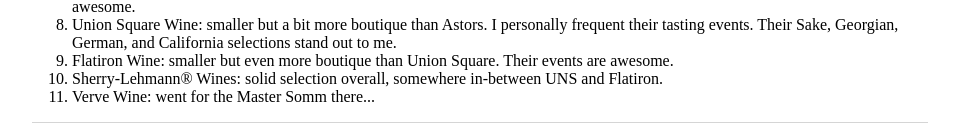
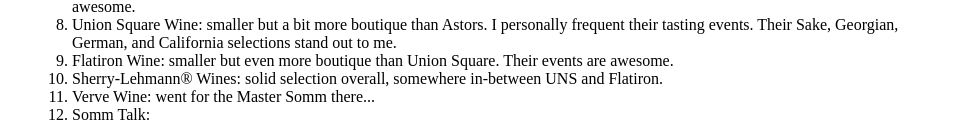
Before and after one commit to shenglih/shenglih.github.io, a Jekyll site: the page built from misc/wine_links.html, in a window 1280 px wide. Shown: the part 1210-1346 px from the top of the page, without its empty margins (160-1119 px from the left). Built offline with Jekyll 4.4.1, drawn with Linux system fonts in a browser that asks for light colours.

Commit message:
Update wine_links.html

```diff
--- a/misc/wine_links.html
+++ b/misc/wine_links.html
@@ -59,6 +59,7 @@
   <li>Flatiron Wine: smaller but even more boutique than Union Square. Their events are awesome. </li>
   <li>Sherry-Lehmann® Wines: solid selection overall, somewhere in-between UNS and Flatiron.</li>
   <li>Verve Wine: went for the Master Somm there...</li>
+		<li>Somm Talk:</li>
   </ol>
 
 </div>
```
